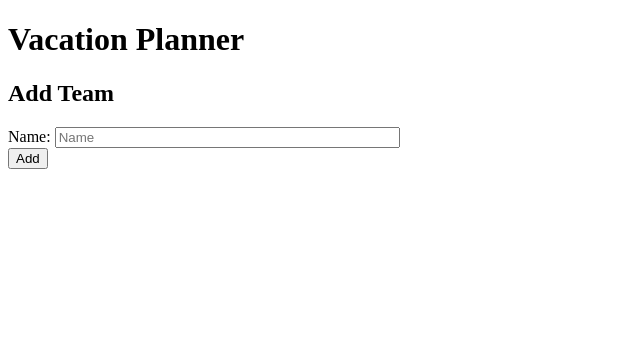
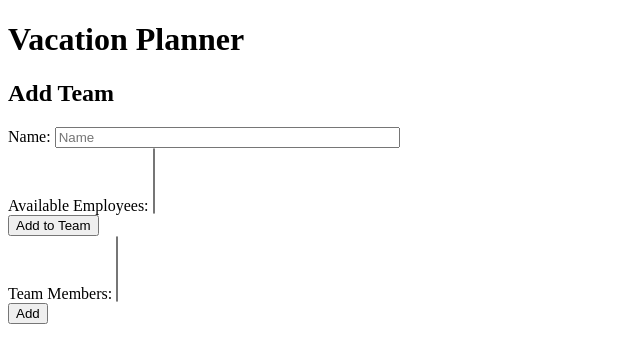
Before and after one commit to sasadangelo/benjamin, a Flask app: template app/templates/create-team.html in a window 1280 px wide. Shown: the top 363 px of the page, without its empty margins (0-640 px from the left). Run offline with Flask 3, Linux system fonts and the light colour scheme; the template is opened without the code that fills it, so the values that code supplies are empty.

Commit message:
Add Team Employee relationship

```diff
--- a/app/models/employees.py
+++ b/app/models/employees.py
@@ -1,9 +1,11 @@
 from .. import db
+from app.models.teams_employees import teams_employees
 
 class Employee(db.Model):
     __tablename__ = "employee"
     id = db.Column(db.Integer, primary_key=True)
     name = db.Column(db.String(50), nullable=False, autoincrement=True)
+    teams = db.relationship('Team', secondary=teams_employees, backref=db.backref('employees', lazy='dynamic'))
 
     def to_json(self):
         return {
--- a/app/models/teams.py
+++ b/app/models/teams.py
@@ -1,9 +1,11 @@
 from .. import db
+from app.models.teams_employees import teams_employees
 
 class Team(db.Model):
     __tablename__ = "team"
     id = db.Column(db.Integer, primary_key=True, autoincrement=True)
     name = db.Column(db.String(50), nullable=False)
+    team_members = db.relationship('Employee', secondary=teams_employees, backref=db.backref('teams', lazy='dynamic'))
 
     def to_json(self):
         return {
--- /dev/null
+++ b/app/models/teams_employees.py
@@ -0,0 +1,6 @@
+from .. import db
+
+teams_employees = db.Table('teams_employees',
+    db.Column('team_id', db.Integer, db.ForeignKey('team.id'), primary_key=True),
+    db.Column('employee_id', db.Integer, db.ForeignKey('employee.id'), primary_key=True)
+)
--- a/app/services/teams_service.py
+++ b/app/services/teams_service.py
@@ -1,5 +1,6 @@
 from app import db
 from app.models.teams import Team
+from app.models.employees import Employee
 
 def get_all_teams():
     teams = Team.query.all()
@@ -19,6 +20,10 @@ def create_new_team(team_data):
     team = Team(
         name=team_data['name']
     )
+
+    employees = [Employee(id=employee_id) for employee_id in team_data['members']]
+    team.team_members.extend(employees)
+
     db.session.add(team)
     db.session.commit()
 
--- a/app/templates/create-team.html
+++ b/app/templates/create-team.html
@@ -16,6 +16,20 @@
                         <label for="name">Name:</label>
                         <input type="text" name="name" id="name" placeholder="Name" size="40" required/>
                     </div>
+                    <div class="employee-section">
+                        <label for="available-employees">Available Employees:</label>
+                        <select id="available-employees" multiple>
+                            {% for employee in employees %}
+                            <option value="{{ employee.id }}">{{ employee.name }}</option>
+                            {% endfor %}
+                        </select>
+                    </div>
+                    <button type="button" onclick="moveEmployeesToTeam()">Add to Team</button>
+                    <div class="employee-section">
+                        <label for="team-members">Team Members:</label>
+                        <select id="team-members" name="team_members[]" multiple>
+                        </select>
+                    </div>
                     <div class="button-group">
                         <button class="btn btn-success">Add</button>
                     </div>
@@ -24,4 +38,17 @@
         </div>
     </div>
 </div>
+
+<script>
+    var availableEmployeesSelect = document.getElementById("available-employees");
+    var teamMembersSelect = document.getElementById("team-members");
+
+    function moveEmployeesToTeam() {
+        var selectedEmployees = Array.from(availableEmployeesSelect.selectedOptions);
+
+        selectedEmployees.forEach(function (employeeOption) {
+            teamMembersSelect.appendChild(employeeOption);
+        });
+    }
+</script>
 {% endblock %}
```
Also changed, not shown: app/controllers/teams_controller.py (+5 -2 lines), instance/dev.db (deleted), 1 other file.
